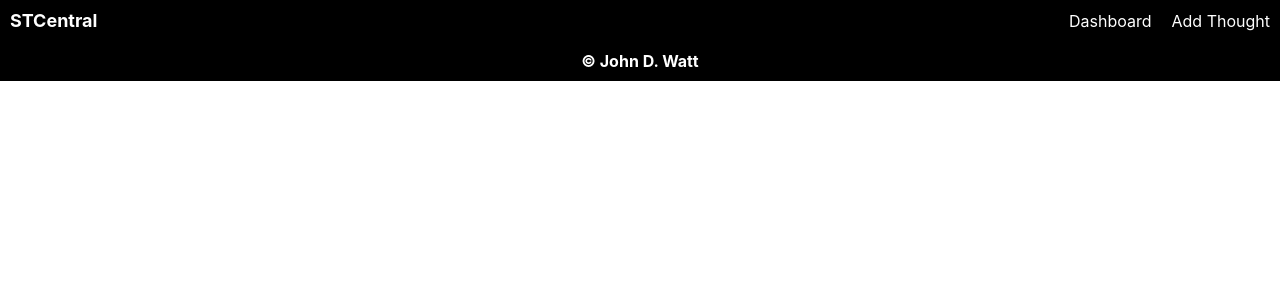
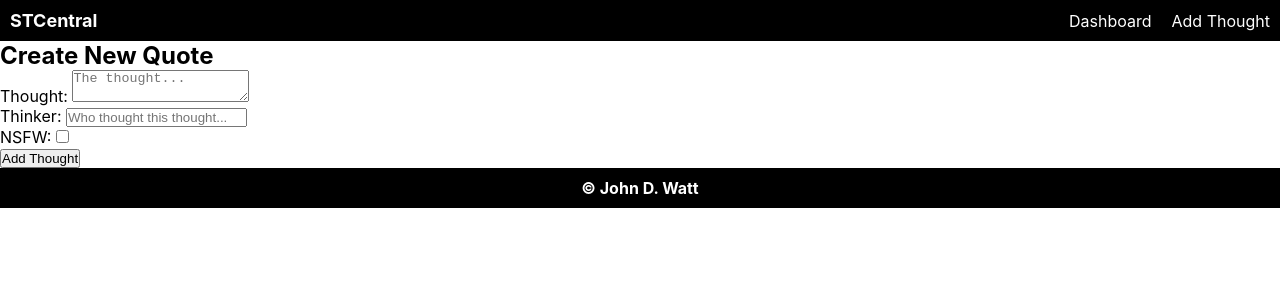
Before and after one commit to johndwatt/shower-thoughts-frontend, a React (Create React App) app: page /dashboard/add in a window 1280 px wide. Shown: the top 300 px of the page. Built offline with nearby package versions, Linux system fonts and the light colour scheme.

Commit message:
adds create page and route with content

```diff
--- a/src/pages/Create.js
+++ b/src/pages/Create.js
@@ -0,0 +1,89 @@
+import React, { useState } from 'react';
+import { API_URL } from "../api/api_connection"
+import axios from 'axios';
+
+import "../styles/Form.css"
+
+const url = API_URL + "/thoughts"
+
+function Create(props) {
+    const [content, setContent] = useState("");
+    const [thinker, setThinker] = useState("");
+    const [nsfw, setNsfw] = useState(false);
+
+    const handleChangeContent = (e) => {
+        setContent(e.target.value);
+    }
+    const handleChangeThinker = (e) => {
+        setThinker(e.target.value);
+    }
+
+    const handleChangeNsfw = (e) => {
+        const value = e.target.name === 'nsfw' ? e.target.checked : e.target.value
+        setNsfw(value);
+    }
+
+    const handleSubmit = (e) => {
+        e.preventDefault();
+
+        const thought = {
+            content: content,
+            thinker: thinker,
+            nsfw: nsfw,
+        }
+
+        axios.post(url, thought)
+            .then(response => {
+                console.log(response.data);
+                window.location = "/dashboard";
+            }).catch(error => {
+                console.log(error);
+            });
+    }
+
+    return (
+        <div className='form-container'>
+            <h2>Create New Quote</h2>
+            <form onSubmit={handleSubmit} className='form' >
+                <div className='input-container'>
+                    <label>Thought: </label>
+                    <textarea
+                        type='text'
+                        required
+                        name='content'
+                        placeholder='The thought...'
+                        className='form-content'
+                        value={content}
+                        onChange={handleChangeContent}>
+                    </textarea>
+                </div>
+                <div className='input-container'>
+                    <label>Thinker: </label>
+                    <input
+                        type='text'
+                        name='thought'
+                        placeholder='Who thought this thought...'
+                        className='form-thinker'
+                        value={thinker}
+                        onChange={handleChangeThinker} />
+                </div>
+                <div className='input-container'>
+                    <label>NSFW: </label>
+                    <input
+                        type='checkbox'
+                        name='nsfw'
+                        className='form-nsfw'
+                        checked={nsfw}
+                        onChange={handleChangeNsfw} />
+                </div>
+                <input
+                    type='submit'
+                    className='form-submit'
+                    value='Add Thought'/>
+            </form>
+        </div>
+
+    );
+}
+
+export default Create;
--- a/src/routes/AppRoutes.js
+++ b/src/routes/AppRoutes.js
@@ -1,14 +1,16 @@
 import React from 'react';
 import { Routes, Route } from "react-router-dom";
 
+import Home from '../pages/Home';
 import Dashboard from '../pages/Dashboard';
-import Home from '../pages/Home';
+import Create from '../pages/Create';
 
 function AppRoutes(props) {
     return (
         <Routes>
-            <Route exact path='/'  element={<Home />} />
-            <Route exact path='/dashboard'  element={<Dashboard />} />
+            <Route exact path='/' element={<Home />} />
+            <Route exact path='/dashboard' element={<Dashboard />} />
+            <Route exact path='/dashboard/add' element={<Create />} />
         </Routes>
     );
 }
```
Also changed, not shown: src/styles/Form.css (added).
